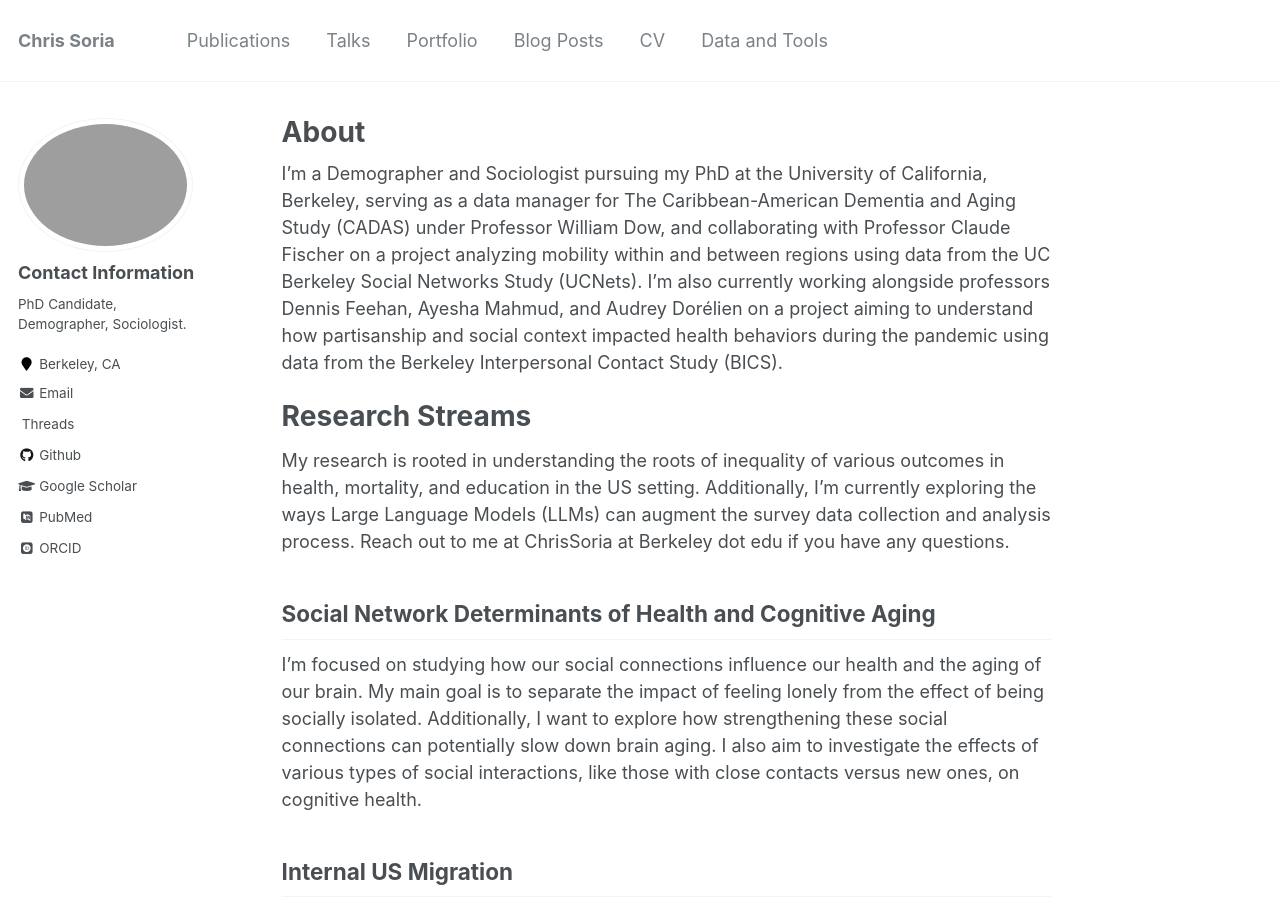
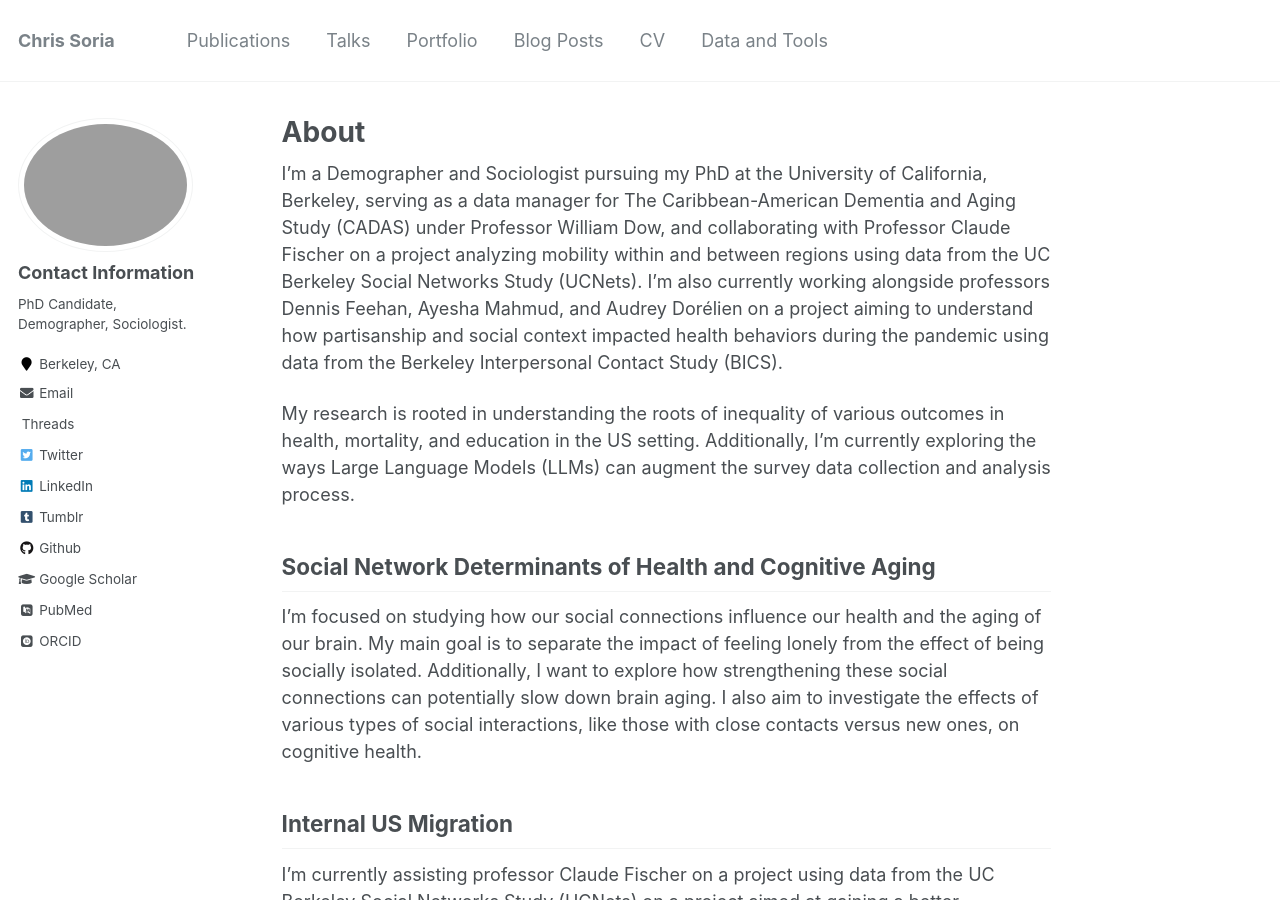
Before and after one commit to chrissoria/chrissoria.github.io, a Jekyll site: the page built from _pages/about.md, in a window 1280 px wide and 900 px high. Built offline with Jekyll 4.4.1, drawn with Linux system fonts in a browser that asks for light colours; some web fonts are replaced.

Commit message:
cleaning up the site more

```diff
--- a/_config.yml
+++ b/_config.yml
@@ -102,14 +102,14 @@ author:
   instagram        :
   impactstory      : #"https://profiles.impactstory.org/u/xxxx-xxxx-xxxx-xxxx"
   lastfm           :
-  linkedin         :
+  linkedin         : "https://www.linkedin.com/in/christopher-soria-9340931a/"
   orcid            : "https://orcid.org/my-orcid?orcid=0009-0007-3558-5896"
   pinterest        :
   soundcloud       :
   stackoverflow    : # http://stackoverflow.com/users/123456/username
   steam            :
-  tumblr           :
-  x                : "CSoriaResearch"
+  tumblr           : "https://www.tumblr.com/blog/christophersoria"
+  twitter          : "CSoriaResearch"
   vine             :
   weibo            :
   xing             :
@@ -228,15 +228,6 @@ defaults:
       author_profile: true
       share: true
       comments: true
-  # _portfolio
-  - scope:
-      path: ""
-      type: portfolio
-    values:
-      layout: single
-      author_profile: true
-      share: true
-      comment: true
   # _talks
   - scope:
       path: ""
--- a/_pages/about.md
+++ b/_pages/about.md
@@ -11,9 +11,7 @@ redirect_from:
 
 I'm a Demographer and Sociologist pursuing my PhD at the University of California, Berkeley, serving as a data manager for The Caribbean-American Dementia and Aging Study (CADAS) under Professor William Dow, and collaborating with Professor Claude Fischer on a project analyzing mobility within and between regions using data from the UC Berkeley Social Networks Study (UCNets). I'm also currently working alongside professors Dennis Feehan, Ayesha Mahmud, and Audrey Dorélien on a project aiming to understand how partisanship and social context impacted health behaviors during the pandemic using data from the Berkeley Interpersonal Contact Study (BICS).
 
-Research Streams
-======
-My research is rooted in understanding the roots of inequality of various outcomes in health, mortality, and education in the US setting. Additionally, I'm currently exploring the ways  Large Language Models (LLMs) can augment the survey data collection and analysis process. Reach out to me at ChrisSoria at Berkeley dot edu if you have any questions.
+My research is rooted in understanding the roots of inequality of various outcomes in health, mortality, and education in the US setting. Additionally, I'm currently exploring the ways  Large Language Models (LLMs) can augment the survey data collection and analysis process.
 
 Social Network Determinants of Health and Cognitive Aging
 ------
```
Also changed, not shown: 3 other files.
